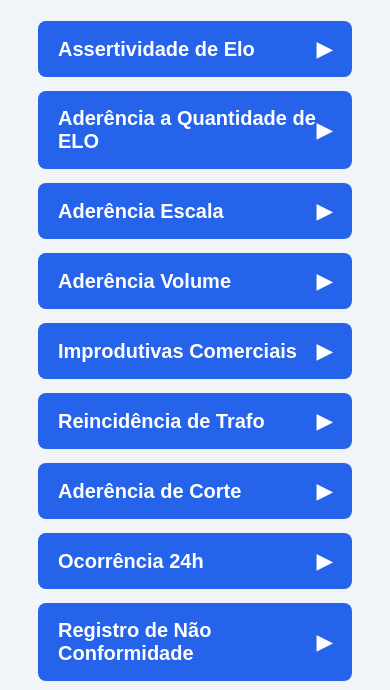
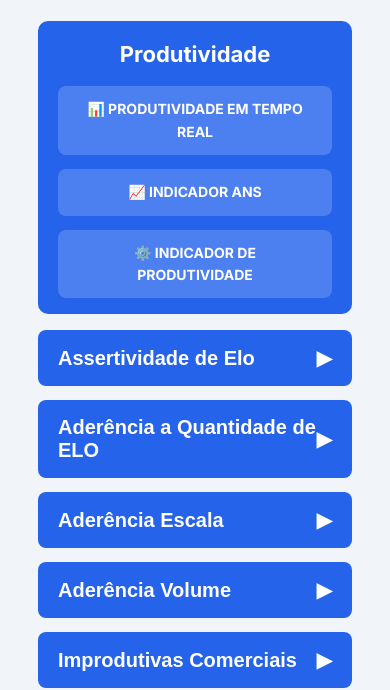
Before and after one commit to TiagoM3110/comofuncionaoindicador, a plain HTML site: page index.html in a window 390 px wide. Shown: the part 181-871 px from the top of the page. Drawn offline with Linux system fonts and the light colour scheme.

Commit message:
Update index.html

```diff
--- a/index.html
+++ b/index.html
@@ -7,6 +7,7 @@
 
 <link href="https://fonts.googleapis.com/css2?family=Inter:wght@400;600;700&display=swap" rel="stylesheet">
 <link rel="icon" href="favicon.ico" type="image/x-icon">
+
 
 <style>
 :root {
@@ -82,7 +83,7 @@ ul {
 
 /* BARRA SUPERIOR */
 :root {
-  --cinza-barra: #1f1f1f; /* 👈 MUDE SÓ ISSO SE QUISER MAIS CLARO/ESCURO */
+  --cinza-barra: #1f1f1f;
   --verde-whatsapp: #08de56;
 }
 
@@ -141,6 +142,79 @@ ul {
     height: 35px;
   }
 }
+:root {
+ --primary: #2563eb;
+  --primary-dark: #1e40af;
+}
+
+.prod-bar {
+  display: grid;
+  grid-template-columns: auto 1fr; /* título | área dos botões */
+  align-items: center;
+  background: var(--primary);
+  padding: 16px 20px;
+  border-radius: 10px;
+  margin-bottom: 16px;
+}
+
+.prod-title {
+  color: #fff;
+  font-size: 22px;
+  font-weight: 700;
+  white-space: nowrap;
+}
+
+
+.prod-actions {
+  display: flex;
+  justify-content: center;
+  gap: 14px;
+  flex-wrap: wrap;
+}
+
+.prod-btn {
+  background: rgba(255, 255, 255, 0.18);
+  color: #fff;
+  padding: 12px 18px;
+  border-radius: 8px;
+  text-decoration: none;
+  font-weight: 700;
+  font-size: 14px;
+  text-align: center;
+  white-space: nowrap;
+  transition: background-color 0.2s ease, transform 0.1s ease;
+}
+
+.prod-btn:hover {
+  background-color: rgba(255, 255, 255, 0.32);
+  transform: translateY(-1px);
+}
+
+
+@media (max-width: 768px) {
+  .prod-bar {
+    grid-template-columns: 1fr;
+    gap: 14px;
+    text-align: center;
+  }
+
+  .prod-actions {
+    justify-content: center;
+  }
+
+  .prod-btn {
+    width: 100%;
+    white-space: normal;
+  }
+}
+
+@media (max-width: 800px)
+ {
+  .image-grid { display: flex; flex-direction: column; gap: 20px; width: 100%; }
+   .image-frame { width: 100%; max-width: 100%; height: 260px; margin: 0; }
+    .image-frame img { width: 100%; height: 100%; object-fit: cover; display: block; } }
+
+
 
 
 
@@ -155,6 +229,30 @@ ul {
 </div>
 
 <h1>Como funciona?</h1>
+
+<div class="prod-bar">
+
+  <div class="prod-title">
+    Produtividade
+  </div>
+
+  <div class="prod-actions">
+    <a href="https://t.me/+QnYydqiQ5lQ2NTkx" target="_blank" class="prod-btn">
+      📊 PRODUTIVIDADE EM TEMPO REAL
+    </a>
+
+    <a href="https://app.powerbi.com/reportEmbed?reportId=be208a87-4669-4b5a-afa2-4aaa7514801c&autoAuth=true&ctid=cefe151e-6a50-49bd-babe-57f86efc10eb&navContentPaneEnabled=false&filterPaneEnabled=false"
+       target="_blank" class="prod-btn">
+      📈 INDICADOR ANS
+    </a>
+
+    <a href="https://app.powerbi.com/groups/me/reports/faec5e6c-c442-4ebc-8396-d4d759cab4d8/70dd496bc2498e6bb8e3?ctid=cefe151e-6a50-49bd-babe-57f86efc10eb&experience=power-bi"
+       target="_blank" class="prod-btn">
+      ⚙️ INDICADOR DE PRODUTIVIDADE
+    </a>
+  </div>
+
+</div>
 
 <h2>Assertividade de Elo</h2>
 <h3>Orientação sobre aplicação de Elos:</h3>
@@ -250,21 +348,21 @@ O supervisor responsável deve aplicar PUNIÇÃO conforme o GRAU DE REINCIDÊNCI
 <p><b>Caso 1 – Escala aderente</b></p>
 <ul>
     <li>Equipe designada para o turno das 8h do dia 20/01/2026</li>
-  <li>Ação: Equipe chega às 8h, bate o ponto, e começa as atividades diárias referentes a sua função.</li>
+  <li>Ação: Equipe chega às 8h, abre o turno, e começa as atividades diárias referentes a sua função.</li>
   <li>Resultado: Esala ADERENTE (correto)</li>
 </ul>
 
 <p><b>Caso 2 – Escala Inaderente por atraso</b></p>
 <ul>
     <li>Equipe designada para o turno das 8h do dia 20/01/2026</li>
-  <li>Ação: Equipe chega às 9h, bate o ponto, e começa <b>COM ATRASO</b> as atividades diárias referentes a sua função.</li>
+  <li>Ação: Equipe chega às 9h, abre o turno, e começa <b>COM ATRASO</b> as atividades diárias referentes a sua função.</li>
   <li>Resultado: Escala INADERENTE (incorreto)</li>
 </ul>
 
 <p><b>Caso 3 – Escala Inaderente por antecipação</b></p>
 <ul>
     <li>Equipe designada para o turno das 8h do dia 20/01/2026</li>
-  <li>Ação: Equipe chega às 7h, bate o ponto, e começa <b>ANTECIPADAMENTE</b> as atividades diárias referentes a sua função.</li>
+  <li>Ação: Equipe chega às 7h, abre o turno, e começa <b>ANTECIPADAMENTE</b> as atividades diárias referentes a sua função.</li>
   <li>Resultado: Escala INADERENTE (incorreto)</li>
 </ul>
 
@@ -304,21 +402,21 @@ O supervisor responsável deve aplicar PUNIÇÃO conforme o GRAU DE REINCIDÊNCI
 <p><b>Caso 1 – Volume aderente</b></p>
 <ul>
     <li>Equipe designada para o turno das 8h do dia 20/01/2026</li>
-  <li>Ação: Equipe chega às 8h, bate o ponto, e começa as atividades diárias referentes a sua função.</li>
+  <li>Ação: Equipe chega às 8h, abre o turno no Júpiter/OPER, segue com as atividades.</li>
   <li>Resultado: Abriu o turno, Volume ADERENTE (correto)</li>
 </ul>
 
 <p><b>Caso 2 – Volume inaderente</b></p>
 <ul>
     <li>Equipe designada para o turno das 8h do dia 20/01/2026</li>
-  <li>Ação: Equipe chega às 8h, <b>NÃO</b> bate o ponto, e começa as atividades diárias referentes a sua função.</li>
+  <li>Ação: Equipe chega às 8h, <strong>NÃO ABRE O TURNO</strong> no Júpiter/OPER</li>
   <li>Resultado: <b>Não abriu o turno</b>, Volume INADERENTE (incorreto)</li>
 </ul>
 
 <p><b>Caso 3 – Volume inaderente</b></p>
 <ul>
     <li>Equipe designada para o turno das 8h do dia 20/01/2026</li>
-  <li>Ação: Equipe chega às 8h, bate o ponto <b>DUAS VEZES</b>, e começa as atividades diárias referentes a sua função.</li>
+  <li>Ação: Equipe chega às 8h, abre o turno <b>DUAS VEZES</b>, e começa as atividades diárias referentes a sua função.</li>
   <li>Resultado: <b>Reabriu o turno</b>, Volume INADERENTE (incorreto)</li>
 </ul>
 
```
